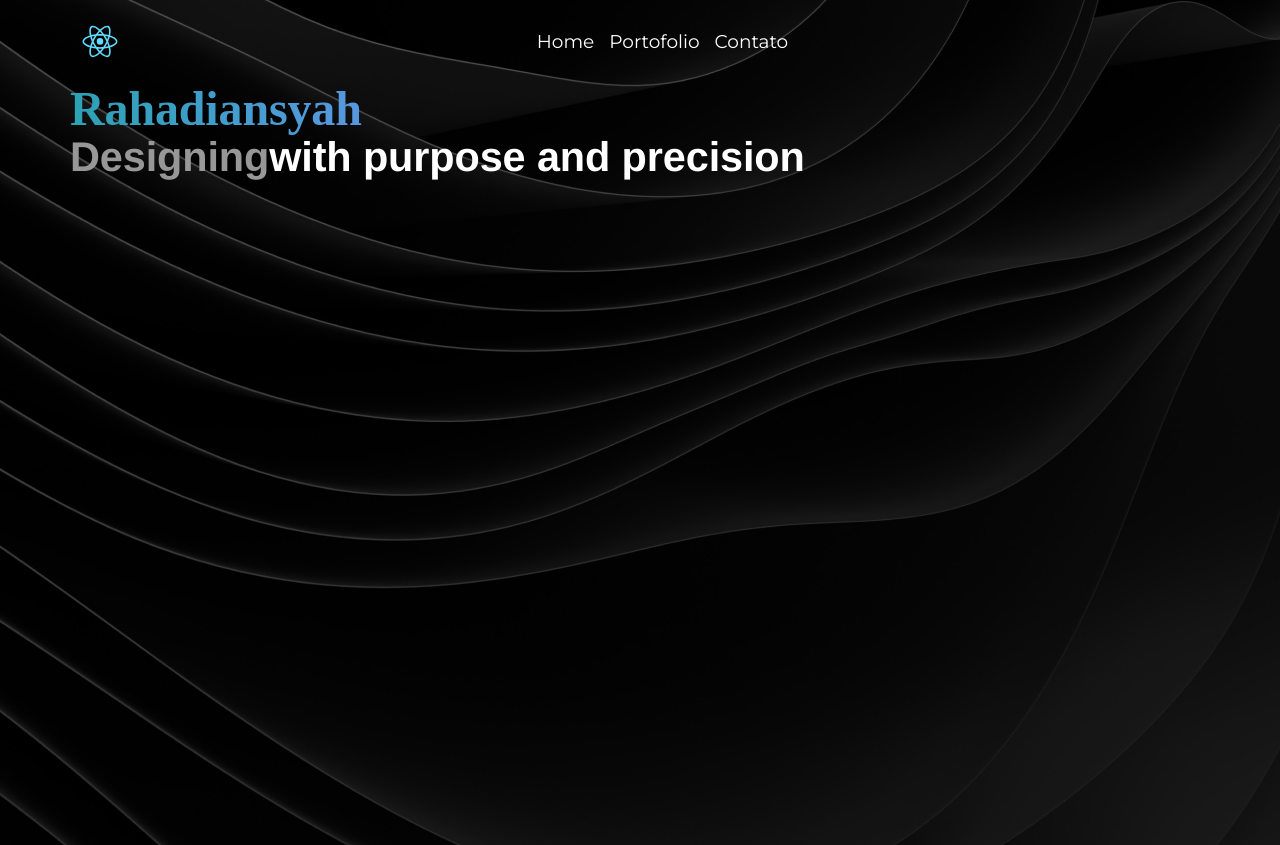
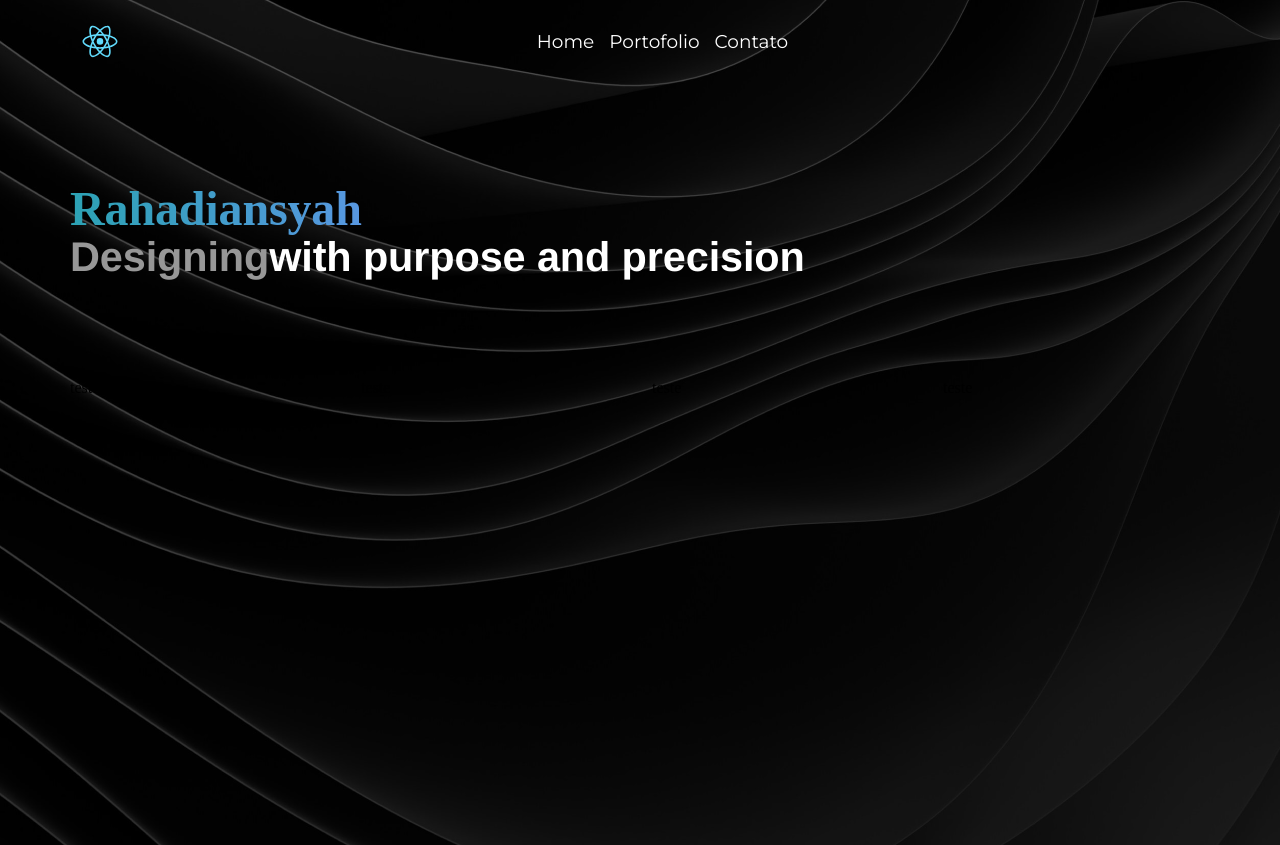
Before and after one commit to EdilsonBaggio/card-dev-react, a React (Create React App) app: page / in a window 1280 px wide. Built offline with nearby package versions, Linux system fonts and the light colour scheme.

Commit message:
Refactor Protfólio: Criando um portfólio em react com os dados do git

```diff
--- a/src/App.css
+++ b/src/App.css
@@ -98,7 +98,10 @@ body .content-home-top .topo .menu li :hover {
 body .content-home-top .topo .logo {
   float: left;
 }
-body .content-home h1 {
+body .content-home .content-titulo {
+  padding: 100px 0px;
+}
+body .content-home .content-titulo h1 {
   background: linear-gradient(90deg, #2CA2B4 0%, #5598DE 24%, #7F87FF 45%, #F65AAD 76%, #EC3D43 100%);
   background-clip: text;
   -webkit-background-clip: text;
@@ -110,7 +113,7 @@ body .content-home h1 {
   line-height: 52.008px;
   letter-spacing: -0.144px;
 }
-body .content-home p {
+body .content-home .content-titulo p {
   color: #FFF;
   font-family: Helvetica;
   font-size: 41.455px;
@@ -119,7 +122,7 @@ body .content-home p {
   line-height: 44.916px;
   letter-spacing: -0.124px;
 }
-body .content-home p span {
+body .content-home .content-titulo p span {
   color: #979797;
 }
 @media screen and (max-width: 500px) {
--- a/src/App.scss
+++ b/src/App.scss
@@ -200,6 +200,8 @@ body{
         }
     }
     .content-home{
+        .content-titulo{
+            padding: 100px 0px;
             h1{
                 background: linear-gradient(90deg, #2CA2B4 0%, #5598DE 24%, #7F87FF 45%, #F65AAD 76%, #EC3D43 100%);
                 background-clip: text;
@@ -225,6 +227,7 @@ body{
                 }
             }
         }
+    }
     @media screen and (max-width:500px){
         .d-flex {
             display: flex;
--- a/src/components/index.js
+++ b/src/components/index.js
@@ -36,8 +36,24 @@ export function Home() {
 export function ConteudoHome() {
     return (
         <div className="content-home">
-            <h1>Rahadiansyah</h1>
-            <p><span>Designing</span>with purpose and precision</p>
+            <div className="content-titulo">
+                <h1>Rahadiansyah</h1>
+                <p><span>Designing</span>with purpose and precision</p>
+            </div>
+            <div className="row">
+                <div className="col-md-3">
+                    teste
+                </div>
+                <div className="col-md-3">
+                    teste
+                </div>
+                <div className="col-md-3">
+                    teste
+                </div>
+                <div className="col-md-3">
+                    teste
+                </div>
+            </div>
         </div>
     );
 }
```
Also changed, not shown: 1 other file (tests, documents, lock files or other folders). Lines whose indentation alone changed are shown as unchanged.
